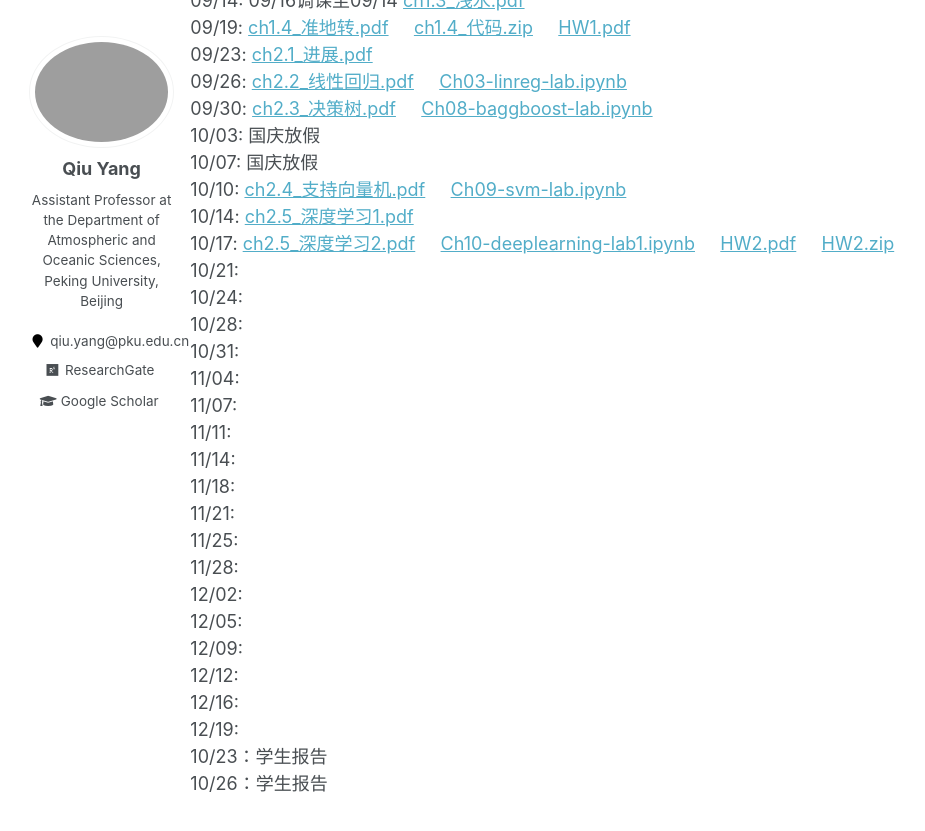
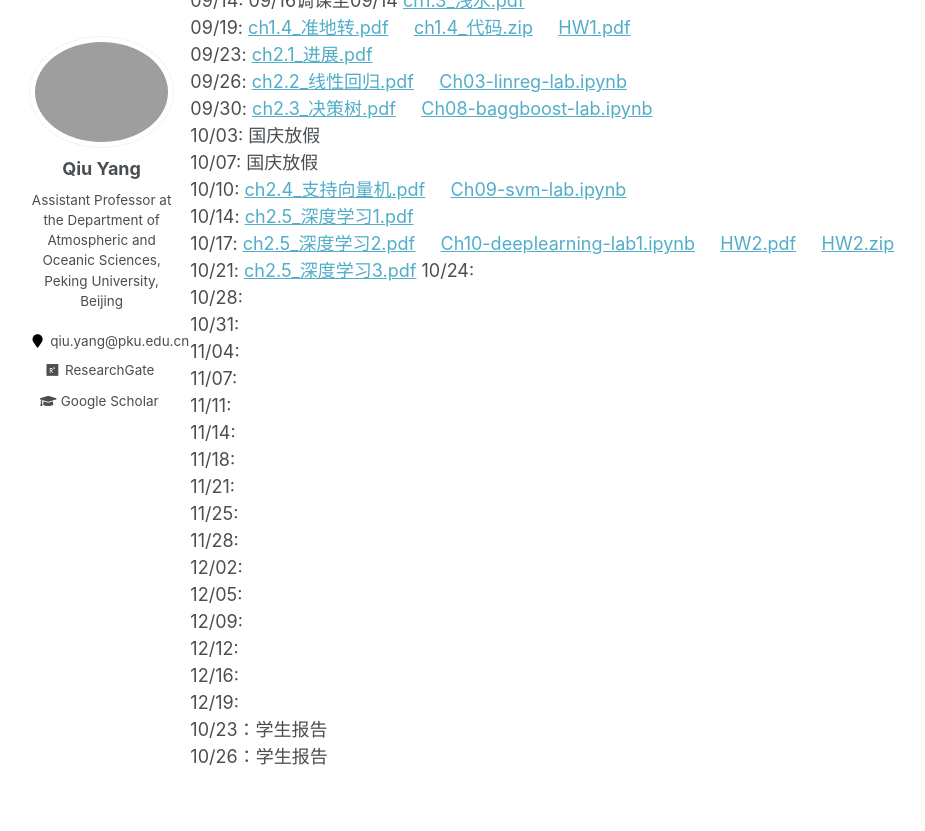
Before and after one commit to qiuyang50/qiuyang50.github.io, a Jekyll site: the page built from _pages/modeling_2024fall.md, in a window 1280 px wide and 900 px high, scrolled down 395 px. Shown: the top 831 px of the window, without its empty margins (135-1060 px from the left). Built offline with Jekyll 4.4.1, drawn with Linux system fonts in a browser that asks for light colours.

Commit message:
Update modeling_2024fall.md

```diff
--- a/_pages/modeling_2024fall.md
+++ b/_pages/modeling_2024fall.md
@@ -23,7 +23,7 @@
 10/10: <a href="https://qiuyang50.github.io/files/modeling_2024fall/ch2.4_支持向量机.pdf">ch2.4_支持向量机.pdf</a> &nbsp;&nbsp;&nbsp; <a href="https://qiuyang50.github.io/files/modeling_2024fall/Ch09-svm-lab.ipynb">Ch09-svm-lab.ipynb</a>
 10/14: <a href="https://qiuyang50.github.io/files/modeling_2024fall/ch2.5_深度学习1.pdf">ch2.5_深度学习1.pdf</a>
 10/17: <a href="https://qiuyang50.github.io/files/modeling_2024fall/ch2.5_深度学习2.pdf">ch2.5_深度学习2.pdf</a> &nbsp;&nbsp;&nbsp; <a href="https://qiuyang50.github.io/files/modeling_2024fall/Ch10-deeplearning-lab1.ipynb">Ch10-deeplearning-lab1.ipynb</a> &nbsp;&nbsp;&nbsp; <a href="https://qiuyang50.github.io/files/modeling_2024fall/HW2.pdf">HW2.pdf</a> &nbsp;&nbsp;&nbsp; <a href="https://qiuyang50.github.io/files/modeling_2024fall/HW2.zip">HW2.zip</a>
-10/21:
+10/21: <a href="https://qiuyang50.github.io/files/modeling_2024fall/ch2.5_深度学习3.pdf">ch2.5_深度学习3.pdf</a>
 10/24:
 10/28:
 10/31:
```
